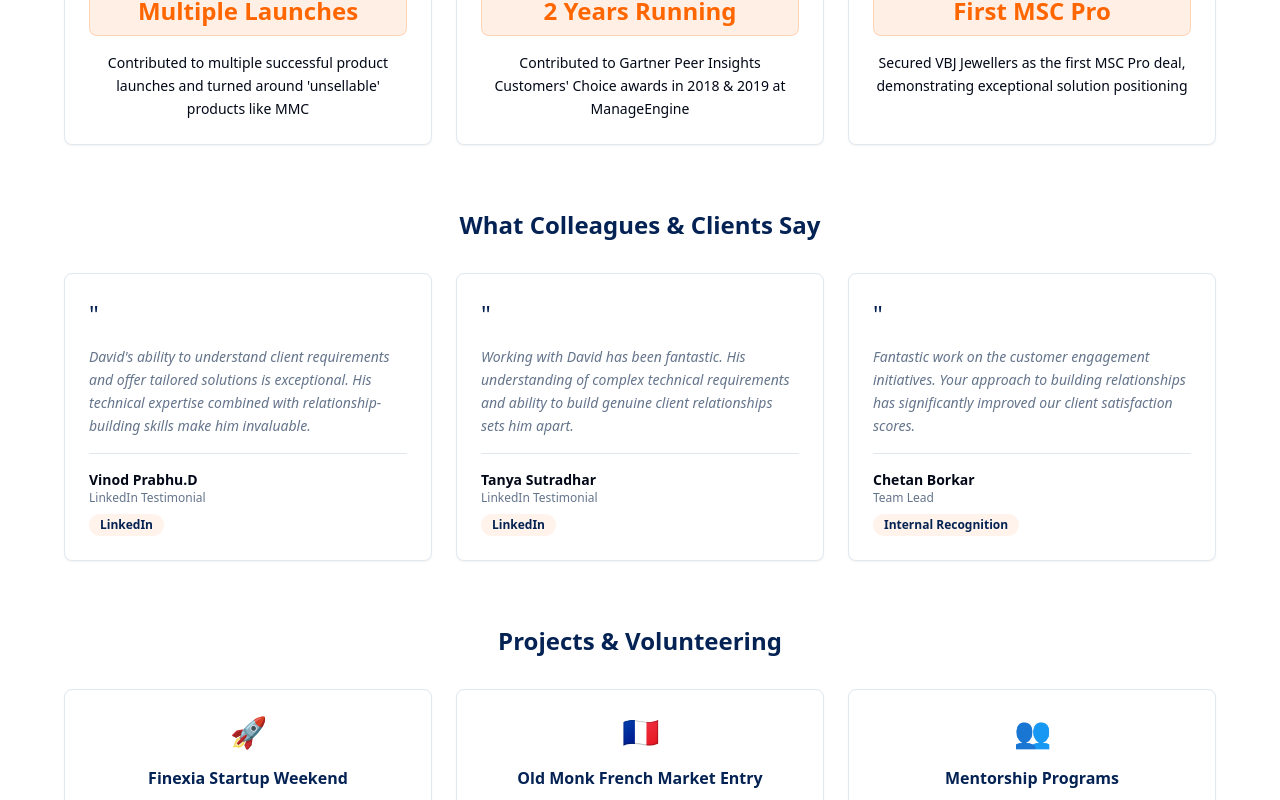
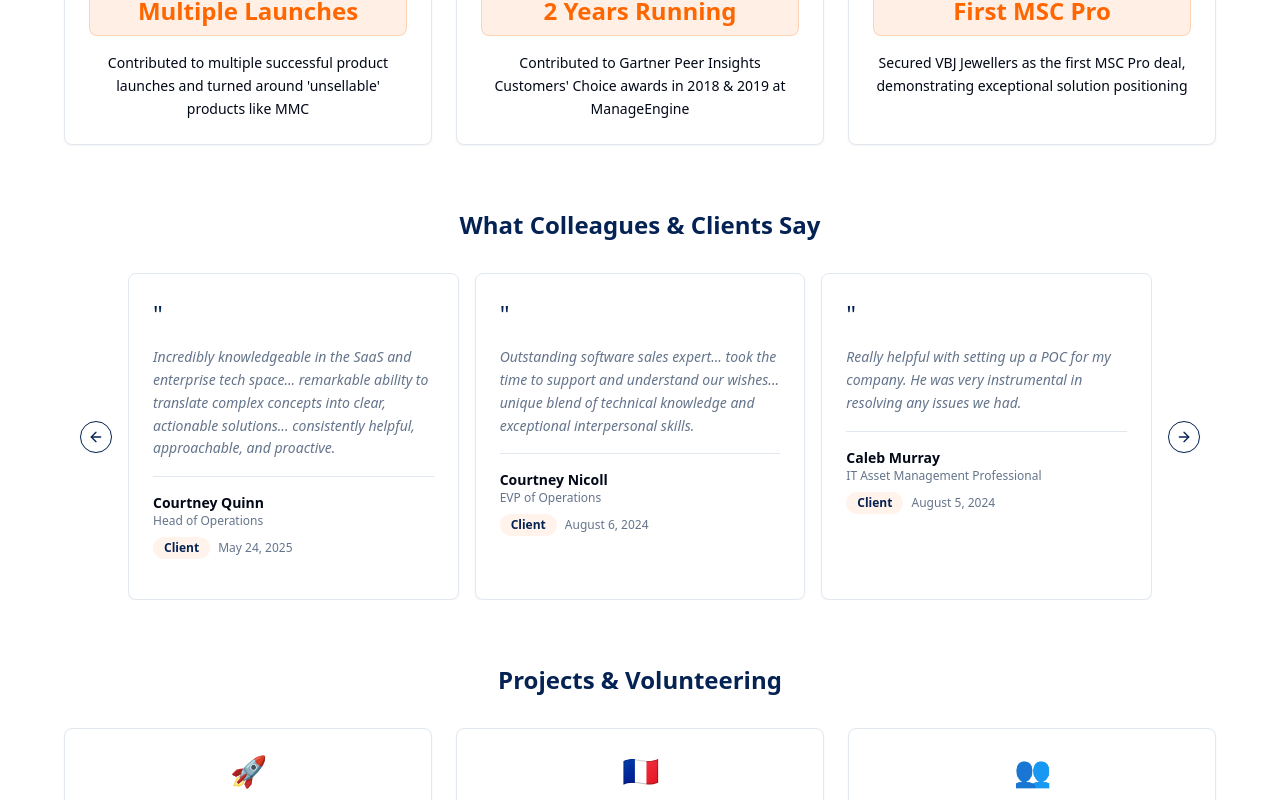
Before and after one commit to David-Anand-007/david-anand-connect, a React (Vite) app: page / in a window 1280 px wide. Shown: the part 5908-6708 px from the top of the page. Built offline with nearby package versions, Linux system fonts and the light colour scheme.

Commit message:
Fix: Improve visibility and add scrollable testimonials
- Enhanced the visibility of skill badges by adjusting their default color.
- Implemented a horizontal scrollable carousel for LinkedIn recommendations in the "What Colleagues & Clients Say" section.

```diff
--- a/src/components/Achievements.tsx
+++ b/src/components/Achievements.tsx
@@ -1,5 +1,6 @@
 import { Card, CardContent } from "@/components/ui/card";
 import { Badge } from "@/components/ui/badge";
+import { Carousel, CarouselContent, CarouselItem, CarouselNext, CarouselPrevious } from "@/components/ui/carousel";
 
 const Achievements = () => {
   const achievements = [
@@ -48,23 +49,191 @@ const Achievements = () => {
   ];
 
   const testimonials = [
+    // Clients
     {
-      text: "David's ability to understand client requirements and offer tailored solutions is exceptional. His technical expertise combined with relationship-building skills make him invaluable.",
-      author: "Vinod Prabhu.D",
-      role: "LinkedIn Testimonial",
-      platform: "LinkedIn"
+      text: "Incredibly knowledgeable in the SaaS and enterprise tech space... remarkable ability to translate complex concepts into clear, actionable solutions... consistently helpful, approachable, and proactive.",
+      author: "Courtney Quinn",
+      role: "Head of Operations",
+      platform: "Client",
+      date: "May 24, 2025"
     },
     {
-      text: "Working with David has been fantastic. His understanding of complex technical requirements and ability to build genuine client relationships sets him apart.",
-      author: "Tanya Sutradhar",
-      role: "LinkedIn Testimonial",
-      platform: "LinkedIn"
+      text: "Outstanding software sales expert... took the time to support and understand our wishes... unique blend of technical knowledge and exceptional interpersonal skills.",
+      author: "Courtney Nicoll",
+      role: "EVP of Operations",
+      platform: "Client",
+      date: "August 6, 2024"
     },
     {
-      text: "Fantastic work on the customer engagement initiatives. Your approach to building relationships has significantly improved our client satisfaction scores.",
-      author: "Chetan Borkar",
-      role: "Team Lead",
-      platform: "Internal Recognition"
+      text: "Really helpful with setting up a POC for my company. He was very instrumental in resolving any issues we had.",
+      author: "Caleb Murray",
+      role: "IT Asset Management Professional",
+      platform: "Client",
+      date: "August 5, 2024"
+    },
+    {
+      text: "Contributions proved invaluable in aligning and enhancing our marketing initiatives... proactive demeanor and commitment to refining our strategies... consistently exceeded expectations.",
+      author: "Akansha Vij",
+      role: "Brand | Marketing | PR & Communications Strategist",
+      platform: "Client",
+      date: "August 31, 2023"
+    },
+    {
+      text: "An excellent resource... extremely professional, reliable and hands on in everything he undertakes.",
+      author: "Jugal Popat",
+      role: "Co-Founder",
+      platform: "Client",
+      date: "March 29, 2023"
+    },
+    {
+      text: "Enthusiasm and knowledge in what he does... amazing at his job! Very helpful and good at handling client relationship.",
+      author: "Tanya S Dhar",
+      role: "Marketing and Communications Manager",
+      platform: "Client",
+      date: "October 11, 2022"
+    },
+    {
+      text: "Instrumental in our success with the product... very talented professional that was patient with our team and went the extra mile.",
+      author: "David Dillard",
+      role: "VP at Batavia Inc.",
+      platform: "Client",
+      date: "November 16, 2021"
+    },
+    {
+      text: "Understand the client requirements and come out with a solution he is just amazing it was great working with you.",
+      author: "Vinod Prabhu D",
+      role: "Hospitality & Strategic Partner",
+      platform: "Client",
+      date: "September 3, 2021"
+    },
+    {
+      text: "Exceptional person... took the time to walk through every relevant feature... made sure no question was left unanswered... tailored for our use case and needs.",
+      author: "Yaseer Khanani",
+      role: "Director of Product & Design",
+      platform: "Client",
+      date: "November 13, 2020"
+    },
+    {
+      text: "Great help with getting Freshdesk and Freshchat setup... very knowledgeable of the system and had lots of patience.",
+      author: "Nathan Neyedly",
+      role: "Product Manager",
+      platform: "Client",
+      date: "November 9, 2020"
+    },
+    {
+      text: "Excellent support technician... nice, polite and a good professional always trying to look for a solution.",
+      author: "Gustavo Perez Sagredo",
+      role: "Workplace Technician",
+      platform: "Client",
+      date: "October 21, 2020"
+    },
+    {
+      text: "Knowledge, professionalism, and willingness to help was hard to ignore... excellent customer service skills.",
+      author: "Jake Thomas",
+      role: "IT Director",
+      platform: "Client",
+      date: "October 16, 2020"
+    },
+    {
+      text: "The most certain way to succeed is always to try just one more time. It seems that David must have been trained by Mr. Edison.",
+      author: "Amit Varma",
+      role: "Problem Solver",
+      platform: "Client",
+      date: "October 3, 2020"
+    },
+    {
+      text: "Very knowledgeable, personable and helpful... guided us through leveraging the Freshworks platform to drive value.",
+      author: "Darryl Sharpton",
+      role: "Founder at Albany Park ®",
+      platform: "Client",
+      date: "April 15, 2020"
+    },
+    {
+      text: "Knowledgeable, humble with communication and a pleasure to work with... good that you receive a great Customer Service from a Customer Service Company.",
+      author: "Kirtan Patel",
+      role: "Product Manager",
+      platform: "Client",
+      date: "April 9, 2020"
+    },
+    // Managers
+    {
+      text: "Bright positive thinking professional, who I can value as a great pre-sales product expert.",
+      author: "Gleb Grozovsky",
+      role: "Sales Lead India",
+      platform: "Manager",
+      date: "August 13, 2024"
+    },
+    {
+      text: "Matured, top-notch soft skills, and committed. He's good at handling situations and also a quick learner.",
+      author: "Dinesh Babu Jayaraman",
+      role: "Associate Director of Enterprise Support",
+      platform: "Manager",
+      date: "July 1, 2021"
+    },
+    {
+      text: "The star of the team... assures closure for them... very talented, soft-spoken, and knows his tech stack very well... awarded many times for pure excellence in winning complicated deals.",
+      author: "Shaiju Thomas",
+      role: "Global Sales Leader",
+      platform: "Manager",
+      date: "May 27, 2021"
+    },
+    {
+      text: "In one word if i were to describe David, it would be 'passion'... thorough & intelligent professional always focused on his work... set the bar really high with his quick grasp on the products.",
+      author: "Madhavan Veeraraghavan",
+      role: "Empowering Teams | Solution Engineering",
+      platform: "Manager",
+      date: "February 5, 2021"
+    },
+    // Colleagues
+    {
+      text: "One of the best Presales to work with, his energy, his proactiveness really wows the customer and will fit in any team he works in.",
+      author: "Satvik Chandel",
+      role: "Associate Director Sales",
+      platform: "Colleague",
+      date: "August 6, 2024"
+    },
+    {
+      text: "Excellent team player and a joy to be around... willingness to help others is unparalleled... always has a positive attitude and is eager to assist or advise when needed.",
+      author: "Dhanush Kumar K",
+      role: "Support Engineer",
+      platform: "Colleague",
+      date: "February 19, 2023"
+    },
+    {
+      text: "Effortlessly makes a customer smile... willingness to help and share his expertise has always helped me and my customers achieve our goals.",
+      author: "Chu Khoy Sheng",
+      role: "Data-Driven Marketer",
+      platform: "Colleague",
+      date: "May 14, 2021"
+    },
+    {
+      text: "One of the best at what he does - apart from being an excellent communicator and a natural problem solver, he has also developed great focus and a tremendous work ethic.",
+      author: "Vivek Vengatesh",
+      role: "Lead Solution Engineer",
+      platform: "Colleague",
+      date: "December 29, 2020"
+    },
+    // Working with David
+    {
+      text: "Assisted my company with the implementation... provided me a level of support and expertise that put me at ease... polite, professional, down to earn and an empathetic person too.",
+      author: "Mark Baker",
+      role: "Client",
+      platform: "Working Relationship",
+      date: "September 17, 2021"
+    },
+    {
+      text: "So helpful and attentive during our sales and onboarding process... prompt responses... multiple live training and help sessions.",
+      author: "Therese Stevens",
+      role: "Working at different companies",
+      platform: "Working Relationship",
+      date: "March 12, 2021"
+    },
+    {
+      text: "Helped guide me through evaluating Freshdesk software. He is very knowledgeable and helpful. I look forward to working with David if we implement Freshdesk.",
+      author: "Summer Richards",
+      role: "Client",
+      platform: "Working Relationship",
+      date: "March 27, 2020"
     }
   ];
 
@@ -123,36 +292,50 @@ const Achievements = () => {
               What Colleagues & Clients Say
             </h3>
 
-            <div className="grid md:grid-cols-3 gap-6">
+            <Carousel
+              opts={{
+                align: "start",
+                loop: true,
+              }}
+              className="w-full max-w-5xl mx-auto"
+            >
+              <CarouselContent className="-ml-2 md:-ml-4">
                 {testimonials.map((testimonial, index) => (
-                <Card
-                  key={index}
-                  className="group hover:shadow-card transition-all duration-300 hover:scale-105 bg-card border-border shadow-sm"
-                >
-                  <CardContent className="p-6">
-                    <div className="space-y-4">
+                  <CarouselItem key={index} className="pl-2 md:pl-4 md:basis-1/2 lg:basis-1/3">
+                    <Card className="group hover:shadow-card transition-all duration-300 hover:scale-105 bg-card border-border shadow-sm h-full">
+                      <CardContent className="p-6 flex flex-col h-full">
+                        <div className="space-y-4 flex-1">
                           <div className="text-primary text-2xl">"</div>
 
-                      <blockquote className="text-sm text-muted-foreground leading-relaxed italic">
+                          <blockquote className="text-sm text-muted-foreground leading-relaxed italic flex-1">
                             {testimonial.text}
                           </blockquote>
 
-                      <div className="border-t border-border pt-4">
+                          <div className="border-t border-border pt-4 mt-auto">
                             <p className="font-semibold text-foreground text-sm">
                               {testimonial.author}
                             </p>
                             <p className="text-xs text-muted-foreground">
                               {testimonial.role}
                             </p>
-                        <Badge variant="secondary" className="mt-2 text-xs">
+                            <div className="flex items-center gap-2 mt-2">
+                              <Badge variant="secondary" className="text-xs">
                                 {testimonial.platform}
                               </Badge>
+                              <span className="text-xs text-muted-foreground">
+                                {testimonial.date}
+                              </span>
+                            </div>
                           </div>
                         </div>
                       </CardContent>
                     </Card>
+                  </CarouselItem>
                 ))}
-            </div>
+              </CarouselContent>
+              <CarouselPrevious />
+              <CarouselNext />
+            </Carousel>
           </div>
 
           {/* Projects & Volunteering */}
--- a/src/components/Skills.tsx
+++ b/src/components/Skills.tsx
@@ -104,7 +104,7 @@ const Skills = () => {
                       <Badge
                         key={idx}
                         variant="secondary"
-                        className="text-sm bg-primary/15 text-primary border border-primary/25 hover:bg-primary hover:text-primary-foreground transition-all duration-300 font-medium"
+                        className="text-sm bg-primary/25 text-primary border border-primary/40 hover:bg-primary hover:text-primary-foreground transition-all duration-300 font-medium"
                       >
                         {skill}
                       </Badge>
```
Lines whose indentation alone changed are shown as unchanged.
